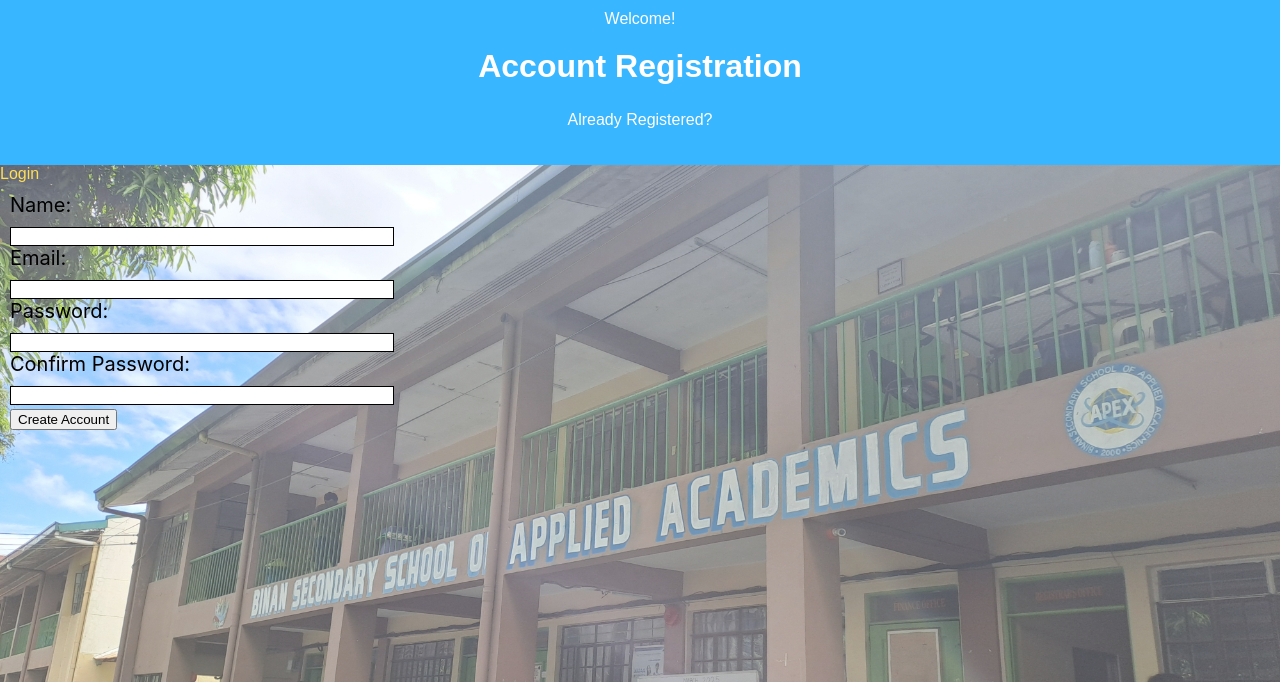
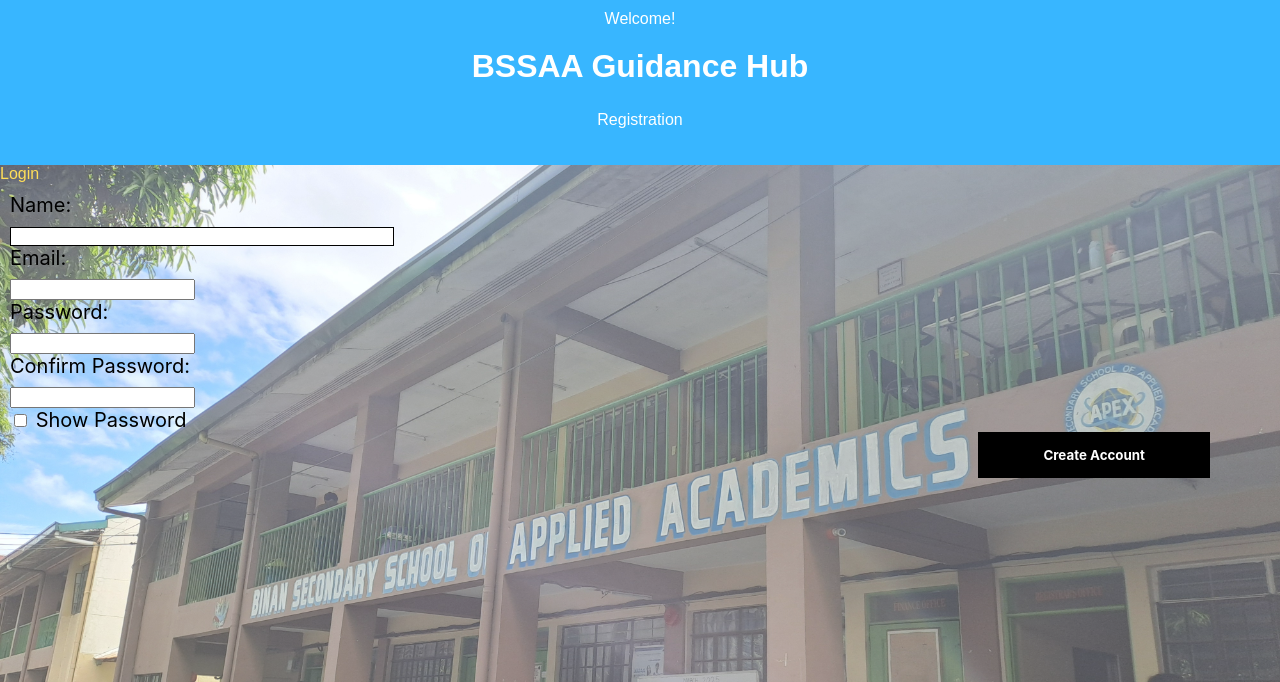
Before and after one commit to JanDanielNieto/guidancesystem, a Flask app: page /registration in a window 1280 px wide. Shown: the top 682 px of the page. Run offline with Flask 3, Linux system fonts and the light colour scheme.

Commit message:
edited the title, updated the database by adding user table, login and registration form are already functional

```diff
--- a/guidance-counselor-student-management/app/routes.py
+++ b/guidance-counselor-student-management/app/routes.py
@@ -1,12 +1,12 @@
-from flask import Blueprint, render_template, request, redirect, url_for
-from .models import db, StudentRecord
+from flask import Blueprint, render_template, request, redirect, url_for, flash
+from .models import db, StudentRecord, User
 from datetime import datetime
 
 main = Blueprint('main', __name__)
 
 @main.route('/')
 def index():
-    return redirect(url_for('main.dashboard'))
+    return redirect(url_for('main.registration'))
 
 @main.route('/dashboard')
 def dashboard():
@@ -81,12 +81,40 @@ def add_report():
     return render_template('add_report.html')
 
 
-@main.route('/registration')
+@main.route('/registration', methods=['GET', 'POST'])
 def registration():
-    # Placeholder for registration functionality
-     return render_template('registration.html')
+    if request.method == 'POST':
+        name = request.form['name']
+        email = request.form['email']
+        password = request.form['password']
+        confirm_password = request.form['confirm_password']
 
-@main.route('/login')
+        if password != confirm_password:
+            flash('Passwords do not match!')
+            return redirect(url_for('main.registration'))
+
+        user = User(name=name, email=email)
+        user.set_password(password)
+        db.session.add(user)
+        db.session.commit()
+
+        flash('Account created successfully!')
+        return redirect(url_for('main.dashboard'))
+
+    return render_template('registration.html')
+
+@main.route('/login', methods=['GET', 'POST'])
 def login():
-    # Placeholder for login functionality
+    if request.method == 'POST':
+        email = request.form['email']
+        password = request.form['password']
+        user = User.query.filter_by(email=email).first()
+
+        if user is None or not user.check_password(password):
+            flash('Invalid email or password')
+            return redirect(url_for('main.login'))
+
+        flash('Logged in successfully!')
+        return redirect(url_for('main.dashboard'))
+
     return render_template('login.html')
--- a/guidance-counselor-student-management/app/templates/base.html
+++ b/guidance-counselor-student-management/app/templates/base.html
@@ -8,7 +8,7 @@
 </head>
 <body>
     <header>
-        <h1>Guidance Counselor's Student Management System</h1>
+        <h1>BSSAA Guidance Hub</h1>
         <nav>
             <ul>
                 <li><a href="{{ url_for('main.dashboard') }}">Home</a></li>
--- a/guidance-counselor-student-management/app/templates/dashboard.html
+++ b/guidance-counselor-student-management/app/templates/dashboard.html
@@ -8,7 +8,7 @@
 </head>
 <body class="bgimage" style="background-image: url('{{ url_for('static', filename='images/school_bg.jpeg') }}');">
     <header>
-        <h1>BSSAA Guidance Management System</h1>
+        <h1>BSSAA Guidance Hub</h1>
     </header>
     <main>
         <a class="dashboard capsule-button" href="{{ url_for('main.view_records') }}">View Records</a><br>
--- a/guidance-counselor-student-management/app/templates/registration.html
+++ b/guidance-counselor-student-management/app/templates/registration.html
@@ -5,24 +5,38 @@
     <meta name="viewport" content="width=device-width, initial-scale=1.0">
     <title>Guidance Counselor's Student Management System</title>
     <link rel="stylesheet" href="{{ url_for('static', filename='css/styles.css') }}">
+    <script>
+        function togglePasswordVisibility() {
+            var passwordField = document.getElementById("password");
+            var confirmPasswordField = document.getElementById("confirm_password");
+            if (passwordField.type === "password") {
+                passwordField.type = "text";
+                confirmPasswordField.type = "text";
+            } else {
+                passwordField.type = "password";
+                confirmPasswordField.type = "password";
+            }
+        }
+    </script>
 </head>
 <body class="bgimage" style="background-image: url('{{ url_for('static', filename='images/school_bg.jpeg') }}');">
     <header>Welcome!</header>
     <header class="mainfront">
-        <h1>Account Registration</h1>
-        <p>Already Registered?</p>
+        <h1>BSSAA Guidance Hub</h1>
+        <p>Registration</p>
     </header>
     <a href="{{ url_for('main.login') }}" class="capsule-button">Login</a>
     <form method="POST">
         <label for="name">Name:</label>
         <input type="text" id="name" name="name" required><br>
         <label for="email">Email:</label>
-        <input type="text" id="email" name="email" required><br>
+        <input type="email" id="email" name="email" required><br>
         <label for="password">Password:</label>
-        <input type="text" id="password" name="password" required><br>
+        <input type="password" id="password" name="password" required><br>
         <label for="confirm_password">Confirm Password:</label>
-        <input type="text" id="confirm_password" name="confirm_password" required><br>
-        <button type="create">Create Account</button>
+        <input type="password" id="confirm_password" name="confirm_password" required><br>
+        <input type="checkbox" onclick="togglePasswordVisibility()"> Show Password<br>
+        <button type="submit">Create Account</button>
     </form>
 </body>
 </html>
--- a/guidance-counselor-student-management/app/templates/view_records.html
+++ b/guidance-counselor-student-management/app/templates/view_records.html
@@ -7,7 +7,7 @@
 <head>
     <meta charset="UTF-8">
     <meta name="viewport" content="width=device-width, initial-scale=1.0">
-    <title>Guidance Counselor's Student Management System</title>
+    <title>BSSAA Guidance Hub</title>
     <link rel="stylesheet" href="{{ url_for('static', filename='css/styles.css') }}">
 </head>
 
```
Also changed, not shown: guidance-counselor-student-management/app/models.py (+13 -0 lines), guidance-counselor-student-management/app/templates/login.html (+17 -6 lines), guidance-counselor-student-management/migrations/versions/bbdca89ef13b_create_user_table.py (added, +35 -0 lines), guidance-counselor-student-management/instance/site.db.
